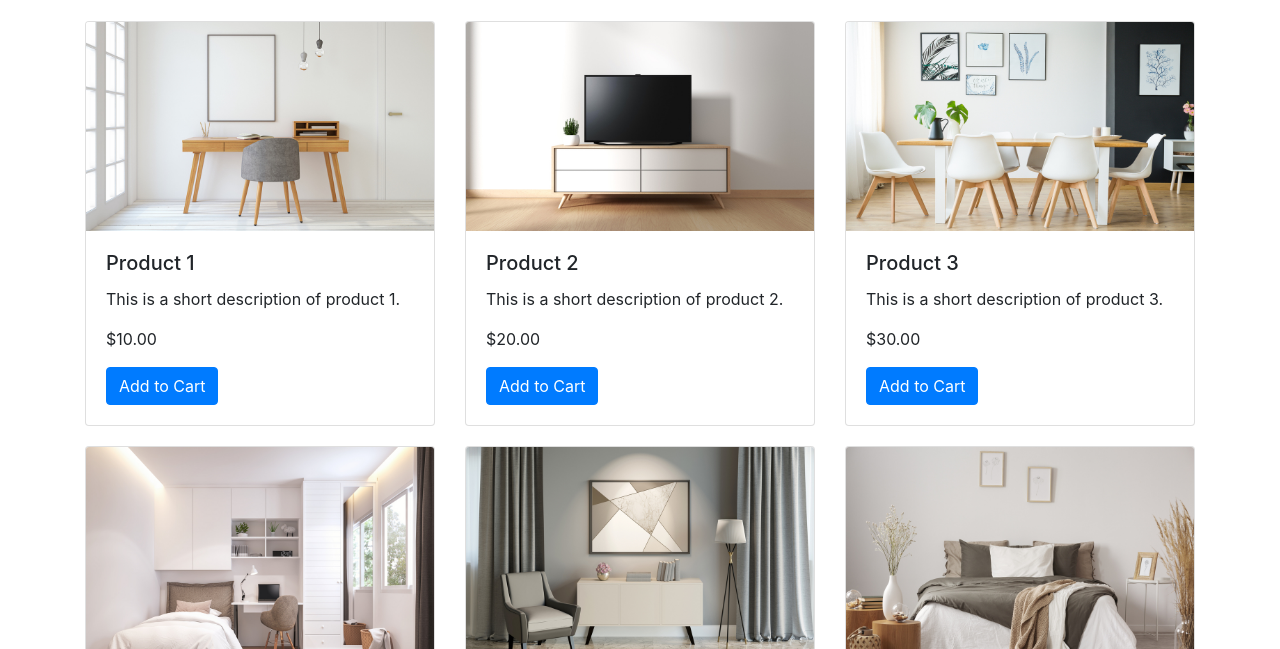
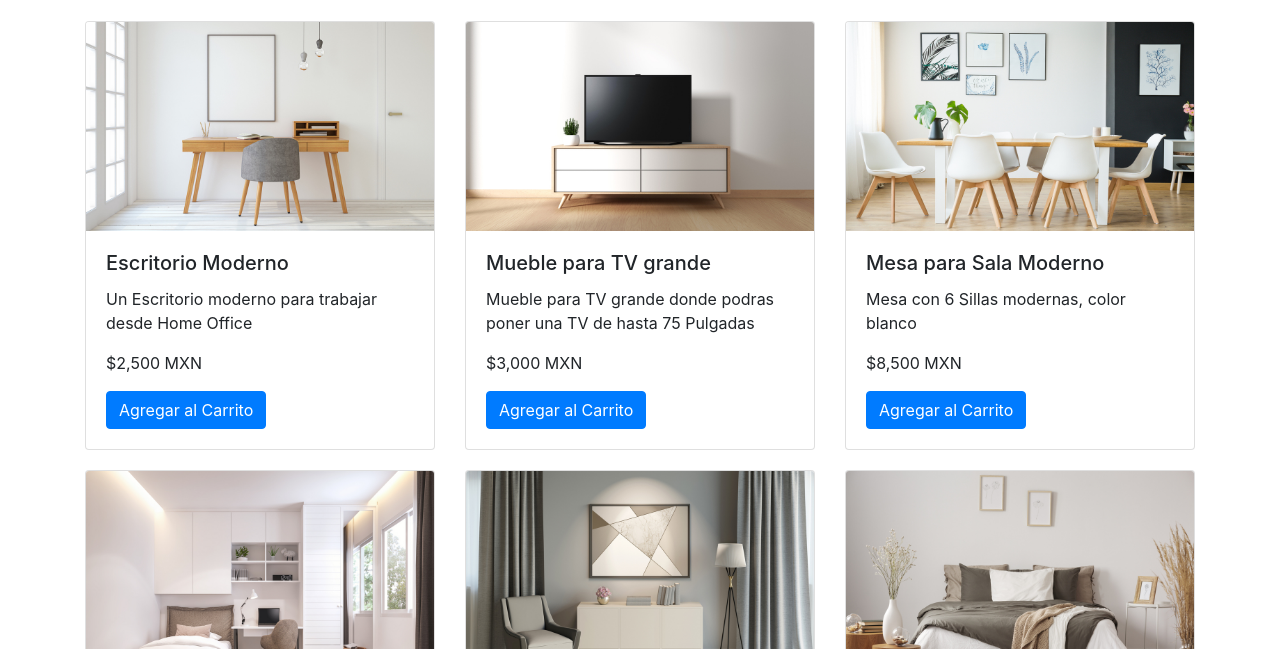
Before and after one commit to elinformatico/tecmilenio-final-web-project, a plain HTML site: page project/index.html in a window 1280 px wide. Shown: the part 151-800 px from the top of the page. Drawn offline with nearby package versions, Linux system fonts and the light colour scheme.

Commit message:
Modifying the Products name ans description

```diff
--- a/project/index.html
+++ b/project/index.html
@@ -54,9 +54,29 @@
     </div>
   </footer>
 
+  <!-- Modal -->
+  <div class="modal fade" id="productModal" tabindex="-1" aria-labelledby="productModalLabel" aria-hidden="true">
+    <div class="modal-dialog">
+      <div class="modal-content">
+        <div class="modal-header">
+          <h5 class="modal-title" id="productModalLabel">Imagen del Producto</h5>
+          <button type="button" class="close" data-dismiss="modal" aria-label="Close">
+            <span aria-hidden="true">&times;</span>
+          </button>
+        </div>
+        <div class="modal-body text-center">
+          <img id="modalProductImage" src="" alt="Product" class="img-fluid">
+        </div>
+      </div>
+    </div>
+  </div>
+
   <script src="https://code.jquery.com/jquery-3.5.1.slim.min.js"></script>
   <script src="https://cdn.jsdelivr.net/npm/@popperjs/core@2.9.2/dist/umd/popper.min.js"></script>
   <script src="https://stackpath.bootstrapcdn.com/bootstrap/4.5.2/js/bootstrap.min.js"></script>
-  <script src="script.js"></script>
+
+  <!-- JS Files propios -->
+  <script src="js/products.js"></script>
+  <script src="js/script.js"></script>
 </body>
 </html>
--- /dev/null
+++ b/project/js/products.js
@@ -0,0 +1,14 @@
+const products = [
+    { id: 1, name: 'Escritorio Moderno', description: 'Un Escritorio moderno para trabajar desde Home Office', price: '$2,500 MXN', image: 'images/product_1.jpg' },
+    { id: 2, name: 'Mueble para TV grande', description: 'Mueble para TV grande donde podras poner una TV de hasta 75 Pulgadas', price: '$3,000 MXN', image: 'images/product_2.jpg' },
+    { id: 3, name: 'Mesa para Sala Moderno', description: 'Mesa con 6 Sillas modernas, color blanco', price: '$8,500 MXN', image: 'images/product_3.jpg' },
+    { id: 4, name: 'Product 4', description: 'This is a short description of product 4.', price: '$40.00', image: 'images/product_4.jpg' },
+    { id: 5, name: 'Product 5', description: 'This is a short description of product 5.', price: '$50.00', image: 'images/product_5.jpg' },
+    { id: 6, name: 'Product 6', description: 'This is a short description of product 5.', price: '$50.00', image: 'images/product_6.jpg' },
+    { id: 7, name: 'Product 7', description: 'This is a short description of product 5.', price: '$50.00', image: 'images/product_7.jpg' },
+    { id: 8, name: 'Product 8', description: 'This is a short description of product 5.', price: '$50.00', image: 'images/product_8.jpg' },
+    { id: 9, name: 'Product 9', description: 'This is a short description of product 5.', price: '$50.00', image: 'images/product_9.jpg' },
+    { id: 10, name: 'Product 10', description: 'This is a short description of product 5.', price: '$50.00', image: 'images/product_10.jpg' },
+    { id: 11, name: 'Product 11',description: 'This is a short description of product 5.', price: '$50.00', image: 'images/product_11.jpg' },
+    { id: 12, name: 'Product 12', description: 'This is a short description of product 5.', price: '$50.00', image: 'images/product_12.jpg' },
+  ];
--- /dev/null
+++ b/project/js/script.js
@@ -0,0 +1,35 @@
+document.addEventListener('DOMContentLoaded', function() {
+
+
+    const productsContainer = document.getElementById('products-container');
+
+    products.forEach(product => {
+      const productCard = document.createElement('div');
+      productCard.classList.add('col-lg-4', 'col-md-6', 'col-sm-12', 'product-card');
+
+      productCard.innerHTML = `
+      <div class="card">
+        <img src="${product.image}"
+               class="card-img-top product-thumbnail"
+               alt="${product.name}"
+               data-toggle="modal"
+               data-target="#productModal"
+               data-image="${product.image}">
+        <div class="card-body">
+          <h5 class="card-title">${product.name}</h5>
+          <p class="card-text">${product.description}</p>
+          <p class="card-text">${product.price}</p>
+          <button class="btn btn-primary">Agregar al Carrito</button>
+        </div>
+      </div>`;
+
+      productsContainer.appendChild(productCard);
+    });
+    // Event listener for product thumbnails
+    document.querySelectorAll('.product-thumbnail').forEach(thumbnail => {
+      thumbnail.addEventListener('click', function() {
+        const imageSrc = this.getAttribute('data-image');
+        document.getElementById('modalProductImage').src = imageSrc;
+      });
+    });
+  });
--- a/project/script.js
+++ /dev/null
@@ -1,37 +0,0 @@
-document.addEventListener('DOMContentLoaded', function() {
-    const products = [
-      { id: 1, name: 'Product 1', description: 'This is a short description of product 1.', price: '$10.00', image: 'images/product_1.jpg' },
-      { id: 2, name: 'Product 2', description: 'This is a short description of product 2.', price: '$20.00', image: 'images/product_2.jpg' },
-      { id: 3, name: 'Product 3', description: 'This is a short description of product 3.', price: '$30.00', image: 'images/product_3.jpg' },
-      { id: 4, name: 'Product 4', description: 'This is a short description of product 4.', price: '$40.00', image: 'images/product_4.jpg' },
-      { id: 5, name: 'Product 5', description: 'This is a short description of product 5.', price: '$50.00', image: 'images/product_5.jpg' },
-      { id: 6, name: 'Product 6', description: 'This is a short description of product 5.', price: '$50.00', image: 'images/product_6.jpg' },
-      { id: 7, name: 'Product 7', description: 'This is a short description of product 5.', price: '$50.00', image: 'images/product_7.jpg' },
-      { id: 8, name: 'Product 8', description: 'This is a short description of product 5.', price: '$50.00', image: 'images/product_8.jpg' },
-      { id: 9, name: 'Product 9', description: 'This is a short description of product 5.', price: '$50.00', image: 'images/product_9.jpg' },
-      { id: 10, name: 'Product 10', description: 'This is a short description of product 5.', price: '$50.00', image: 'images/product_10.jpg' },
-      { id: 11, name: 'Product 11',description: 'This is a short description of product 5.', price: '$50.00', image: 'images/product_11.jpg' },
-      { id: 12, name: 'Product 12', description: 'This is a short description of product 5.', price: '$50.00', image: 'images/product_12.jpg' },
-    ];
-
-    const productsContainer = document.getElementById('products-container');
-
-    products.forEach(product => {
-      const productCard = document.createElement('div');
-      productCard.classList.add('col-lg-4', 'col-md-6', 'col-sm-12', 'product-card');
-
-      productCard.innerHTML = `
-        <div class="card">
-          <img src="${product.image}" class="card-img-top" alt="${product.name}">
-          <div class="card-body">
-            <h5 class="card-title">${product.name}</h5>
-            <p class="card-text">${product.description}</p>
-            <p class="card-text">${product.price}</p>
-            <button class="btn btn-primary">Add to Cart</button>
-          </div>
-        </div>
-      `;
-
-      productsContainer.appendChild(productCard);
-    });
-  });
```
Also changed, not shown: project/styles.css (indentation only).
